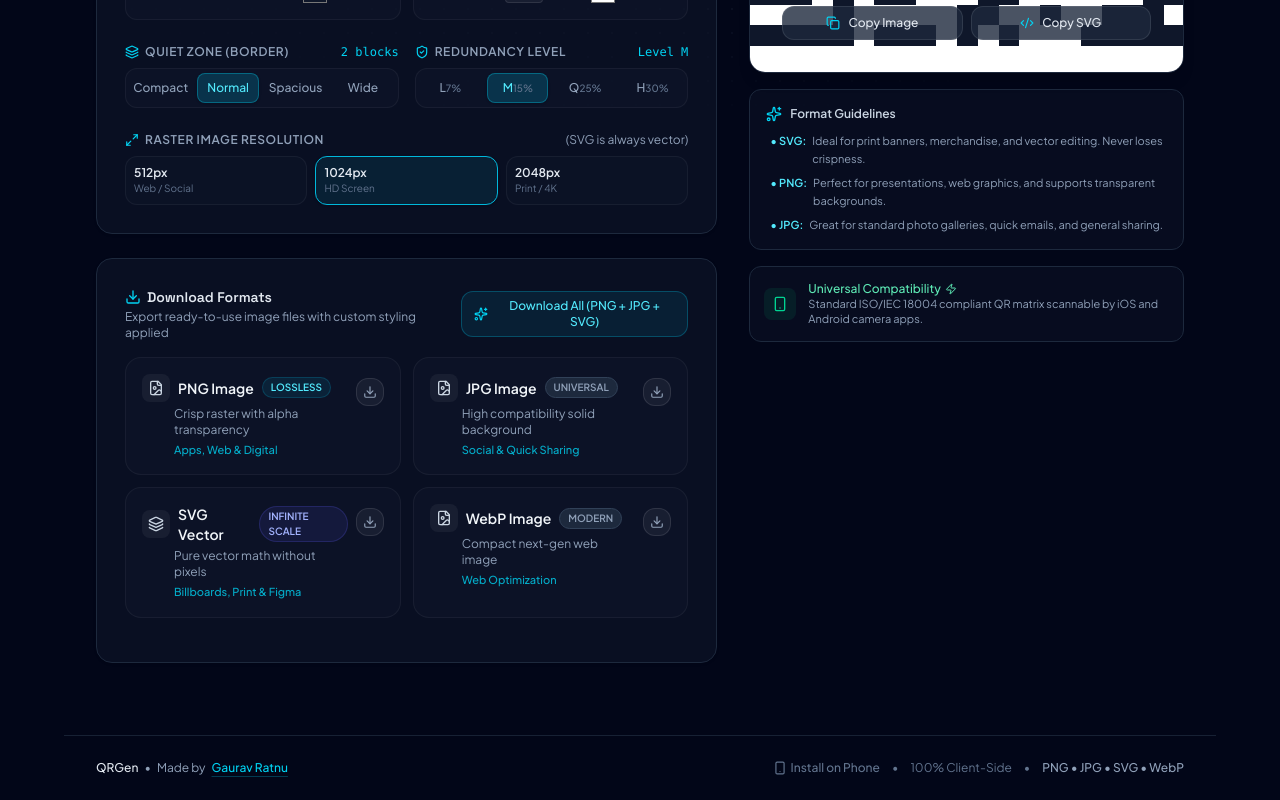
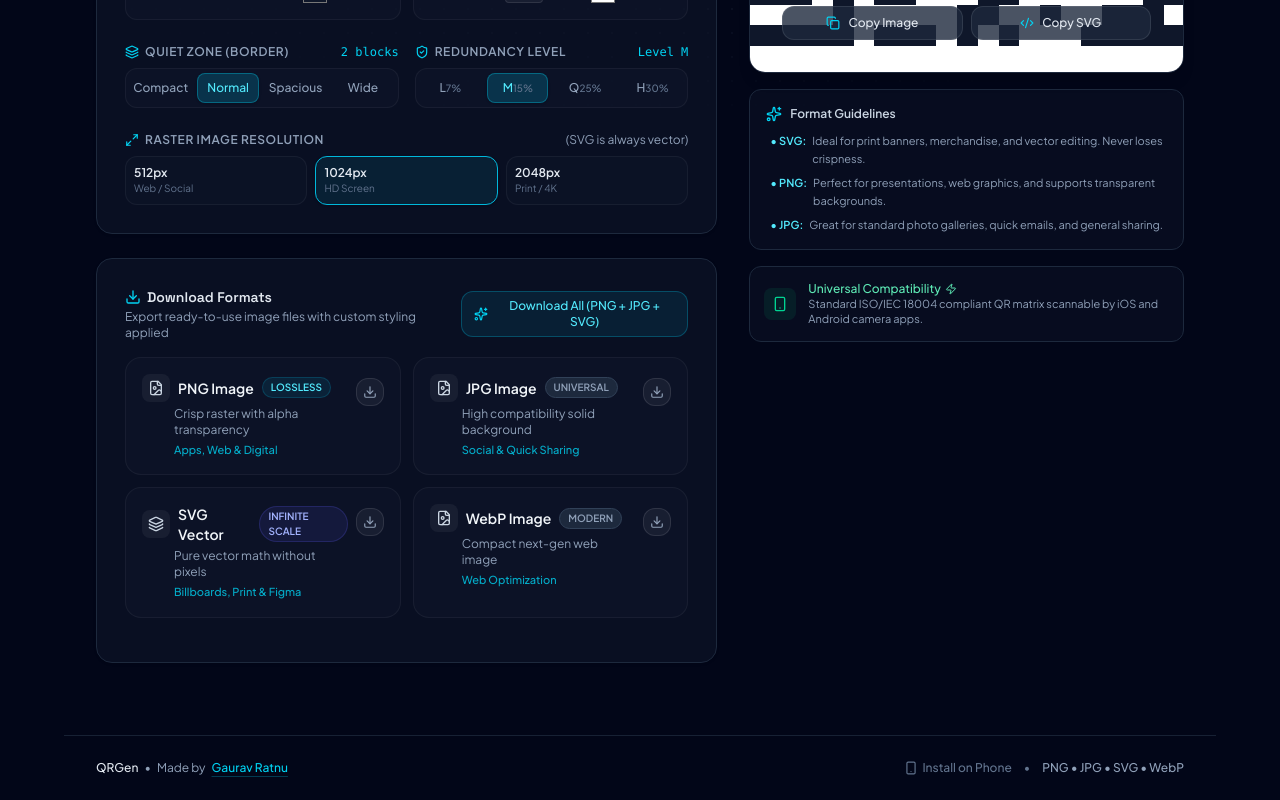
Before and after one commit to gauravratnu99/QRGen, a React (Vite) app: page / in a window 1280 px wide. Shown: the part 579-1379 px from the top of the page. Built offline with nearby package versions, Linux system fonts and the light colour scheme.

Commit message:
refactor(ui): remove client-side branding from footer
Clean up the footer by removing the redundant "100% Client-Side" label to improve layout and visual focus.

```diff
--- a/src/App.tsx
+++ b/src/App.tsx
@@ -305,8 +305,6 @@ export default function App() {
             <span>Install on Phone</span>
           </button>
           <span>•</span>
-          <span>100% Client-Side</span>
-          <span>•</span>
           <span className="text-slate-700 dark:text-slate-400 font-medium">PNG • JPG • SVG • WebP</span>
         </div>
       </footer>
```
